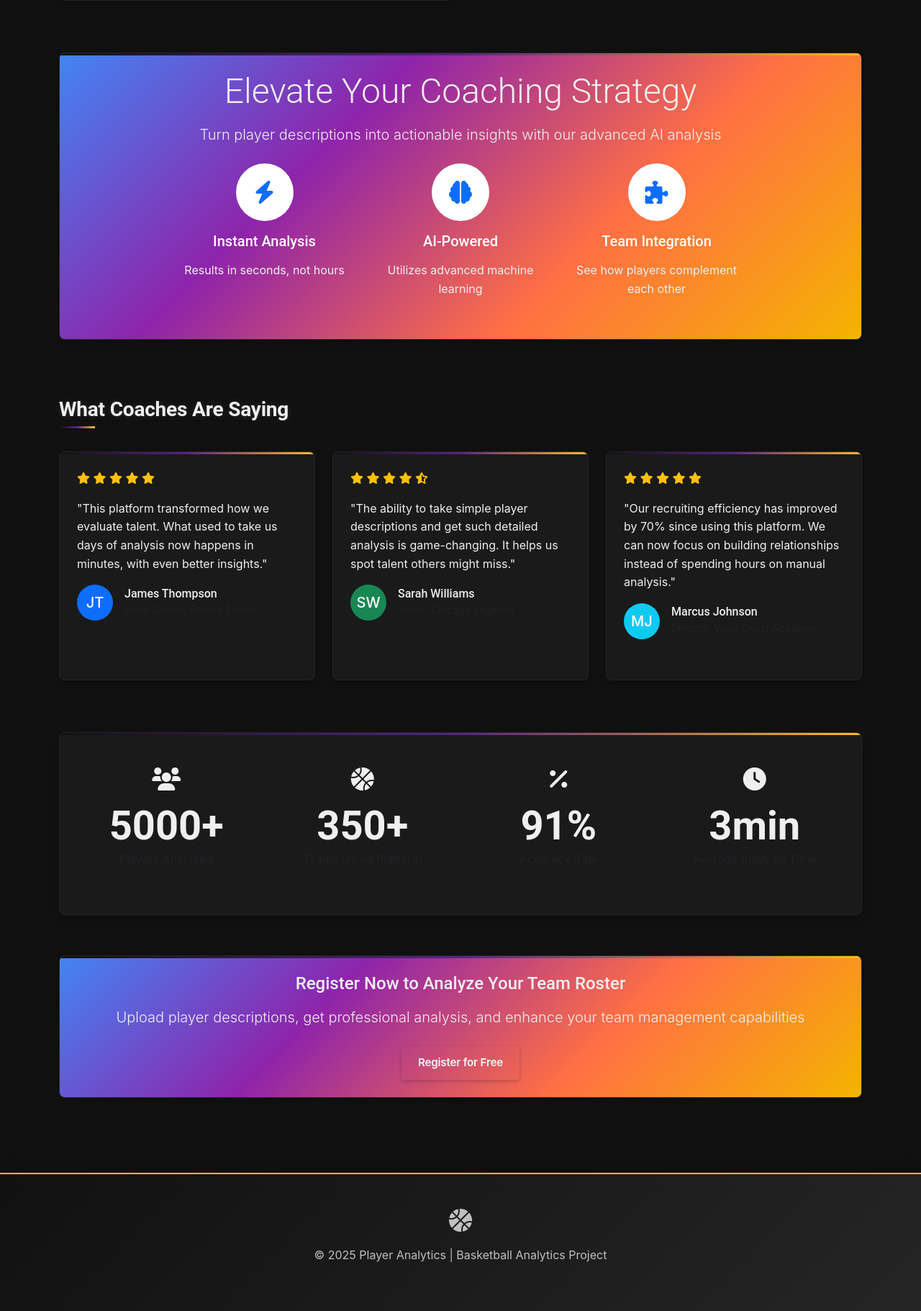
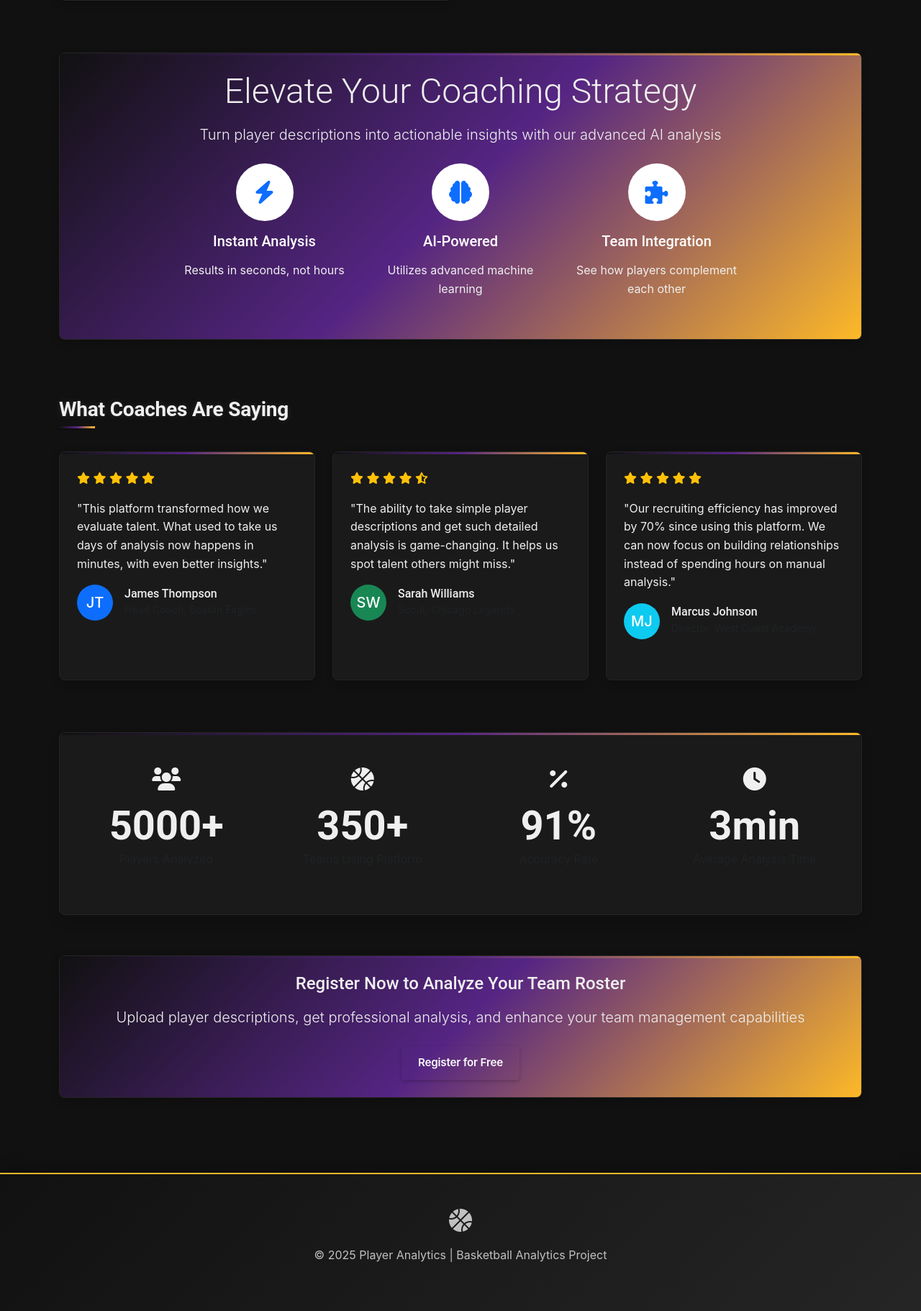
Before and after one commit to ziyusteve/CITS5505-AgileWebDev-GroupProject, a Flask app: page / in a window 1280 px wide. Shown: the part 1472-3293 px from the top of the page at 72% size. Run offline with Flask 3, Linux system fonts and the light colour scheme; some libraries are stand-ins or nearby versions.

Commit message:
Enhancement: Implement Lakers-inspired gradient backgrounds for improved visual impact

```diff
--- a/static/css/style.css
+++ b/static/css/style.css
@@ -523,7 +523,7 @@ h3 { font-size: 1.5rem; }
 }
 
 .bg-theme-gradient {
-    background: linear-gradient(135deg, #4285F4, #8E24AA, #FF7043, #F4B400);
+    background: linear-gradient(135deg, #111111, #552583, #FDB927);
     color: white;
     position: relative;
     overflow: hidden;
```
